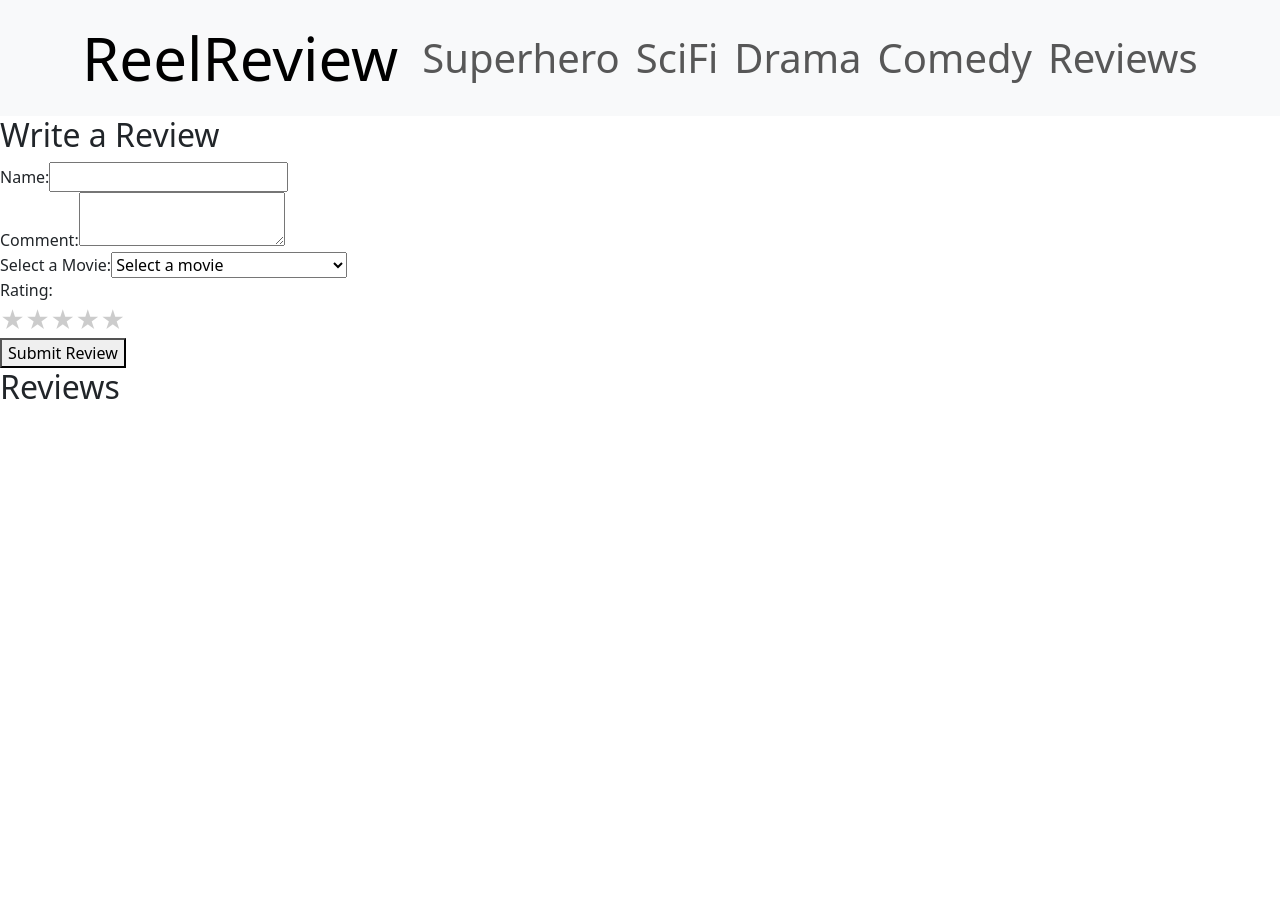
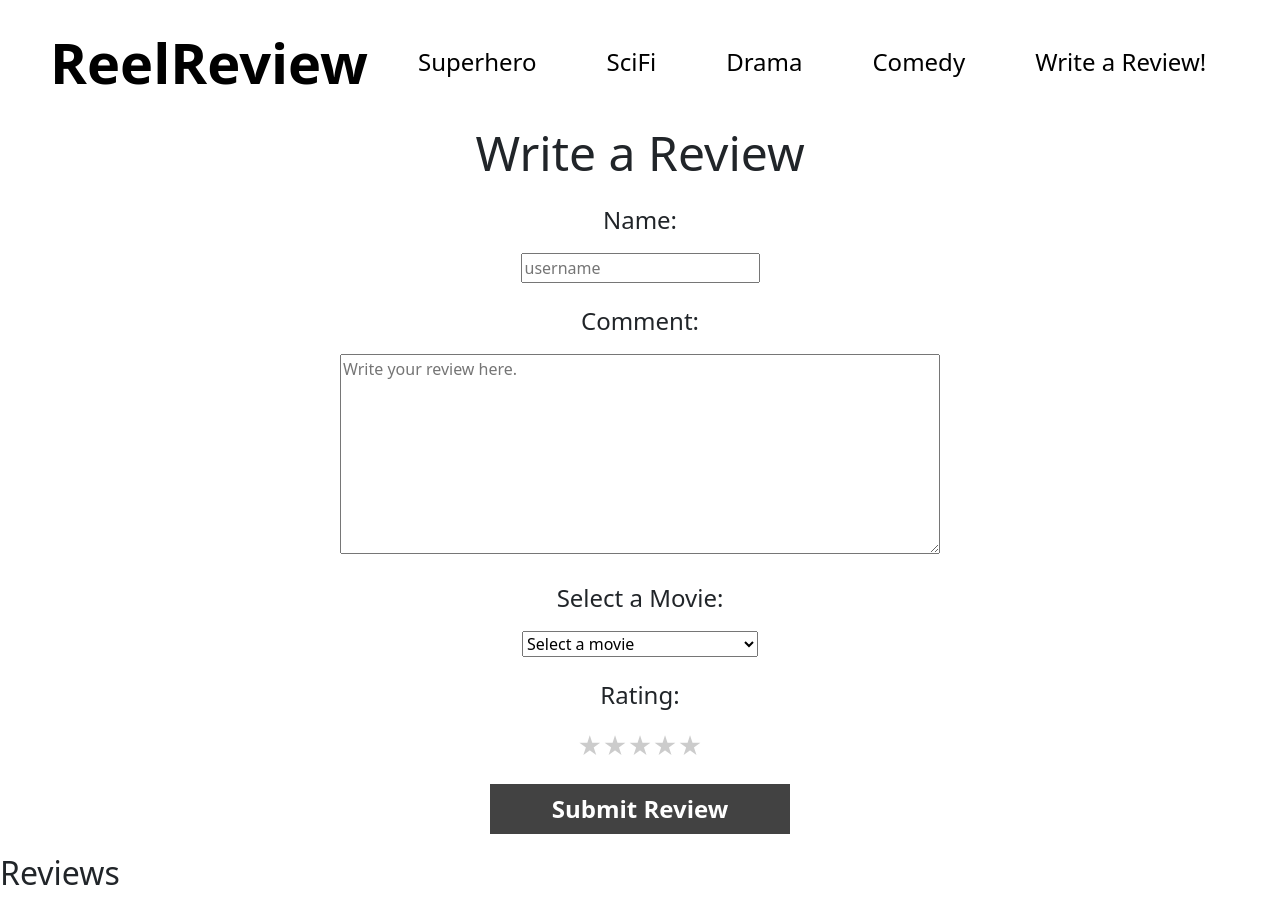
Before and after one commit to AntwanTx/ReelReview, a React (Create React App) app in the folder client/: page /SelectedMovie in a window 1280 px wide. Before the commit the page ends 800 px from the top, so only its background shows below. Built offline with nearby package versions, Linux system fonts and the light colour scheme.

Commit message:
Added styles / routes to genre pages.

```diff
--- a/client/src/App.css
+++ b/client/src/App.css
@@ -1,11 +1,43 @@
+/* =========== */
+/* Global */
+
 html {
   box-sizing: border-box;
+}
+main {
+  margin: 20px 30px
 }
 .grid-container {
   margin: 20px;
 }
-
+.brand {
+  font-size: 3.5em;
+  font-weight: bolder;
+}
+.link {
+  color: black;
+  text-decoration: none;
+}
+.link:hover {
+  color: red;
+}
 /* =========== */
+/* Navbar */
+nav {
+  display: flex;
+  align-items: center;
+  margin: 20px;
+}
+.h1 {
+  font-size: 2em;
+}
+.navlinks .link {
+  list-style: none;
+  font-size: 1.5em;
+  margin: 0 20px 0 50px;
+}
+/* =========== */
+/* Home Page  */
 
 .home .grid-container {
   display: grid;
@@ -13,22 +45,40 @@ html {
   align-items: center;
   margin: 2em;
 }
+.homefilm {
+  margin: 0 10px;
+  display: flex;
+  flex-direction: column;
+  align-items: center;
+}
 .home h3 {
   font-size: 1.4em;
   padding: 30px 5px;
-}
-.home a {
-  color: black;
-  text-decoration: none;
-}
-.home a:hover {
-  color: red;
 }
 .home img {
   width: 250px;
 }
 
-/* =========== */
+/* ===================== */
+/* Genre Pages for Films  */
+
+.genrepage {
+  text-align: center;
+  display: flex;
+  flex-direction: row;
+  align-content: center;
+}
+.genrefilm {
+  margin: 20px;;
+}
+.genrefilm img {
+  margin-bottom: 20px;
+  width: 300px;
+}
+
+
+/* ===================== */
+/* Read Page for Film  */
 
 .movie .grid-container {
   display: grid;
@@ -73,23 +123,47 @@ html {
   margin: 0 18px
 }
 
+/* ===================== */
+/* Review Form Page */
 
-#navbar {
-  font-size: 40px;
+form {
+  text-align: center;
 }
-#reelReview {
-  font-size: 60px;
+form label {
+  font-size: 1.5em;
+  margin-bottom: 15px;
 }
-
+.reviewform h2 {
+  text-align: center;
+  font-size: 3em;
+  margin: 20px 0;
+}
+textarea {
+  width: 600px;
+  height: 200px;
+}
+.formitem {
+  margin: 20px;
+}
 .star-rating {
   font-size: 24px;
 }
-
 .star {
   cursor: pointer;
   color: #ccc;
 }
-
 .selected {
   color: gold;
 }
+form button {
+  width: 300px;
+  height: 50px;
+  border: none;
+  font-size: 24px;
+  font-weight: bold;
+  color: white;
+  background-color: #424242;
+}
+form button:hover {
+  background-color: #47BB35;
+}
--- a/client/src/components/Drama.js
+++ b/client/src/components/Drama.js
@@ -1,24 +1,38 @@
 // Content for Drama
 import React from "react";
 import NavBar from "./NavBar";
+import { Link } from "react-router-dom";
 
+import avengers from "../movie-posters/avengers.jpg";
+import barbie from "../movie-posters/barbie.jpg";
+import knives from "../movie-posters/knives-out.jpg";
+import starwars from "../movie-posters/starwars.jpg";
+import batman from "../movie-posters/batman.jpg";
+import spiderman from "../movie-posters/spiderman.jpg";
 import parasite from "../movie-posters/parasite.jpg";
 import psycho from "../movie-posters/american-psycho.jpg";
 
-
 function Drama() {
     return (
-        <main className="home">
+        <main className="drama">
             <NavBar />
-            <div className="film parasite">
-                <img src={parasite} alt="Poster for Parasite."></img>
-                <h3>Parasite</h3>
+            <div className="genrepage">
+                <div className="genrefilm">
+                    <img src={parasite} alt="Poster for Parasite."></img>
+                    <Link className="link" to="/parasite"><h3>Parasite</h3></Link>
+                </div>
+
+                <div className="genrefilm">
+                    <img src={knives} alt="Poster for Knives Out."></img>
+                    <Link className="link" to="/knivesout"><h3>Knives Out</h3></Link>
+                </div>
+
+                <div className="genrefilm">
+                    <img src={batman} alt="Poster for Batman: The Dark Knight."></img>
+                    <Link className="link" to="/batman"><h3>Batman: The Dark Knight</h3></Link>
+                </div>
             </div>
 
-            <div className="film psycho">
-                <img src={psycho} alt="Poster for American Psycho."></img>
-                <h3>American Psycho</h3>
-            </div>
 
         </main>
     );
--- a/client/src/components/NavBar.js
+++ b/client/src/components/NavBar.js
@@ -1,26 +1,17 @@
-import Container from 'react-bootstrap/Container';
-import Nav from 'react-bootstrap/Nav';
-import Navbar from 'react-bootstrap/Navbar';
+import React from 'react';
 import { Link } from 'react-router-dom';
 
-function NavBar() {
+export default function NavBar() {
   return (
-    <Navbar expand="lg" className="bg-body-tertiary" id="navbar">
-      <Container>
-        <Navbar.Brand href="/" id="reelReview">ReelReview</Navbar.Brand>
-        <Navbar.Toggle aria-controls="basic-navbar-nav" ></Navbar.Toggle>
-        <Navbar.Collapse id="basic-navbar-nav">
-          <Nav className="me-auto">
-            <Nav.Link as={Link} to="/superhero">Superhero</Nav.Link>
-            <Nav.Link as={Link} to="/scifi">SciFi</Nav.Link>
-            <Nav.Link as={Link} to="/drama">Drama</Nav.Link>
-            <Nav.Link as={Link} to="/comedy">Comedy</Nav.Link>
-            <Nav.Link as={Link} to="/SelectedMovie">Reviews</Nav.Link>
-          </Nav>
-        </Navbar.Collapse>
-      </Container>
-    </Navbar>
+    <nav>
+        <Link className="link brand" to="/">ReelReview</Link>
+          <div className="navlinks">
+            <Link className="link" to="/superhero">Superhero</Link>
+            <Link className="link" to="/scifi">SciFi</Link>
+            <Link className="link" to="/drama">Drama</Link>
+            <Link className="link" to="/comedy">Comedy</Link>
+            <Link className="link" to="/SelectedMovie">Write a Review!</Link>
+          </div>
+    </nav>
   );
-}
-
-export default NavBar;
+};
--- a/client/src/components/ReviewForm.js
+++ b/client/src/components/ReviewForm.js
@@ -22,30 +22,35 @@ const ReviewForm = ({ onSubmit, movieList }) => {
   };
 
   return (
-    <div>
+    <main className="reviewform">
       <NavBar />
+
       <h2>Write a Review</h2>
       <form onSubmit={handleSubmit}>
-        <div>
-          <label>Name:</label>
-          <input type="text" value={name} onChange={(e) => setName(e.target.value)} required />
+
+        <div className="formitem name">
+          <label>Name:</label><br></br>
+          <input placeholder="username" type="text" value={name} onChange={(e) => setName(e.target.value)} required />
         </div>
-        <div>
-          <label>Comment:</label>
-          <textarea value={comment} onChange={(e) => setComment(e.target.value)} required />
+
+        <div className="formitem comment">
+          <label>Comment:</label><br></br>
+          <textarea placeholder="Write your review here." value={comment} onChange={(e) => setComment(e.target.value)} required />
         </div>
-        <div>
-          <label>Select a Movie:</label>
+
+        <div className="formitem moviedropdown">
+          <label>Select a Movie:</label><br></br>
           <select value={selectedMovie} onChange={(e) => setSelectedMovie(e.target.value)}>
             <option value="">Select a movie</option>
             {movieList.map((movie, index) => (
               <option key={index} value={movie.title}>
                 {movie.title}
               </option>
-            ))}
+            ))};
           </select>
         </div>
-        <div>
+
+        <div className="formitem starrating">
           <label>Rating:</label>
           <div className="star-rating">
             {[1, 2, 3, 4, 5].map((value) => (
@@ -59,9 +64,11 @@ const ReviewForm = ({ onSubmit, movieList }) => {
             ))}
           </div>
         </div>
+
         <button type="submit">Submit Review</button>
+
       </form>
-    </div>
+    </main>
   );
 };
 
--- a/client/src/components/ReviewList.js
+++ b/client/src/components/ReviewList.js
@@ -5,14 +5,14 @@ const ReviewList = ({ reviews, onDeleteReview }) => {
 
   const movieList = [
     // Define your movie list with their respective picture URLs
-    { title: "AMRICAN PSYCHO", pictureUrl: "https://images.justwatch.com/poster/284907871/s592/american-psycho-1" },
-    { title: "AVENGERS", pictureUrl: "https://m.media-amazon.com/images/M/MV5BNDYxNjQyMjAtNTdiOS00NGYwLWFmNTAtNThmYjU5ZGI2YTI1XkEyXkFqcGdeQXVyMTMxODk2OTU@._V1_.jpg" },
-    { title: "BARBIE", pictureUrl: "https://www.themoviedb.org/t/p/original/i7QrCnwzdp6NyyAPPtJloKZmbBH.jpg" },
-    { title: "BATMAN: THE DARK KNIGHT", pictureUrl: "https://m.media-amazon.com/images/M/MV5BMTMxNTMwODM0NF5BMl5BanBnXkFtZTcwODAyMTk2Mw@@._V1_.jpg" },
-    { title: "KNIVES OUT", pictureUrl: "https://m.media-amazon.com/images/M/MV5BMGUwZjliMTAtNzAxZi00MWNiLWE2NzgtZGUxMGQxZjhhNDRiXkEyXkFqcGdeQXVyNjU1NzU3MzE@._V1_.jpg" },
-    { title: "PARASITE", pictureUrl: "https://m.media-amazon.com/images/M/MV5BYWZjMjk3ZTItODQ2ZC00NTY5LWE0ZDYtZTI3MjcwN2Q5NTVkXkEyXkFqcGdeQXVyODk4OTc3MTY@._V1_.jpg" },
-    { title: "SPIDERMAN: NO WAY HOME", pictureUrl: "https://resizing.flixster.com/8PNiwC2bpe9OecfYZSOVkvYC5vk=/ems.cHJkLWVtcy1hc3NldHMvbW92aWVzL2U5NGM0Y2Q1LTAyYTItNGFjNC1hNWZhLWMzYjJjOTdjMTFhOS5qcGc=" },
-    { title: "STAR WARS: A NEW HOPE", pictureUrl: "https://m.media-amazon.com/images/M/MV5BOTA5NjhiOTAtZWM0ZC00MWNhLThiMzEtZDFkOTk2OTU1ZDJkXkEyXkFqcGdeQXVyMTA4NDI1NTQx._V1_.jpg" },
+    { title: "American Psycho", pictureUrl: "https://images.justwatch.com/poster/284907871/s592/american-psycho-1" },
+    { title: "The Avengers", pictureUrl: "https://m.media-amazon.com/images/M/MV5BNDYxNjQyMjAtNTdiOS00NGYwLWFmNTAtNThmYjU5ZGI2YTI1XkEyXkFqcGdeQXVyMTMxODk2OTU@._V1_.jpg" },
+    { title: "Barbie", pictureUrl: "https://www.themoviedb.org/t/p/original/i7QrCnwzdp6NyyAPPtJloKZmbBH.jpg" },
+    { title: "Batman: The Dark Knight", pictureUrl: "https://m.media-amazon.com/images/M/MV5BMTMxNTMwODM0NF5BMl5BanBnXkFtZTcwODAyMTk2Mw@@._V1_.jpg" },
+    { title: "Knives Out", pictureUrl: "https://m.media-amazon.com/images/M/MV5BMGUwZjliMTAtNzAxZi00MWNiLWE2NzgtZGUxMGQxZjhhNDRiXkEyXkFqcGdeQXVyNjU1NzU3MzE@._V1_.jpg" },
+    { title: "Parasite", pictureUrl: "https://m.media-amazon.com/images/M/MV5BYWZjMjk3ZTItODQ2ZC00NTY5LWE0ZDYtZTI3MjcwN2Q5NTVkXkEyXkFqcGdeQXVyODk4OTc3MTY@._V1_.jpg" },
+    { title: "Spiderman: No Way Home", pictureUrl: "https://resizing.flixster.com/8PNiwC2bpe9OecfYZSOVkvYC5vk=/ems.cHJkLWVtcy1hc3NldHMvbW92aWVzL2U5NGM0Y2Q1LTAyYTItNGFjNC1hNWZhLWMzYjJjOTdjMTFhOS5qcGc=" },
+    { title: "Star Wars: A New Hope", pictureUrl: "https://m.media-amazon.com/images/M/MV5BOTA5NjhiOTAtZWM0ZC00MWNhLThiMzEtZDFkOTk2OTU1ZDJkXkEyXkFqcGdeQXVyMTA4NDI1NTQx._V1_.jpg" },
     // Add more movies as needed
   ];
 
--- a/client/src/components/SciFi.js
+++ b/client/src/components/SciFi.js
@@ -1,20 +1,35 @@
 // Content for SciFi
 import React from "react";
 import NavBar from "./NavBar";
+import { Link } from "react-router-dom";
 
-
-import starwars from "../movie-posters/starwars.jpg"
-
+import avengers from "../movie-posters/avengers.jpg";
+import barbie from "../movie-posters/barbie.jpg";
+import knives from "../movie-posters/knives-out.jpg";
+import starwars from "../movie-posters/starwars.jpg";
+import batman from "../movie-posters/batman.jpg";
+import spiderman from "../movie-posters/spiderman.jpg";
+import parasite from "../movie-posters/parasite.jpg";
+import psycho from "../movie-posters/american-psycho.jpg";
 
 function SciFi() {
     return (
         <main className="scifi">
             <NavBar />
-            <div className="film starwars">
-                <img src={starwars} alt="Poster for Star Wars: A New Hope."></img>
-                <h3>Star Wars: A New Hope</h3>
+            <div className="genrepage">
+
+            <div className="genrefilm">
+                    <img src={avengers} alt="Poster for Avengers."></img>
+                    <Link className="link" to="/avengers"><h3>Avengers</h3></Link>
+                </div>
+
+                <div className="genrefilm">
+                    <img src={starwars} alt="Poster for Star Wars: A New Hope."></img>
+                    <Link className="link" to="/starwars"><h3>Star Wars: A New Hope</h3></Link>
+                </div>
+
+
             </div>
-
         </main>
     );
 };
```
Also changed, not shown: client/src/HomeMovie.js (deleted, +0 -10 lines), client/src/Layout.js (deleted, +0 -12 lines), client/src/components/Comedy.js (+22 -9 lines), client/src/components/HomePage.js (+17 -17 lines), client/src/components/Superhero.js (+19 -13 lines).
